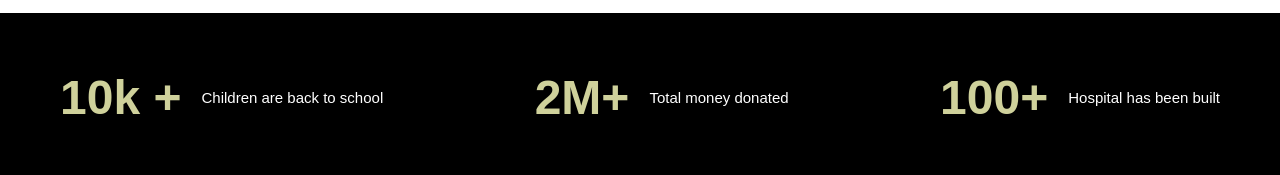
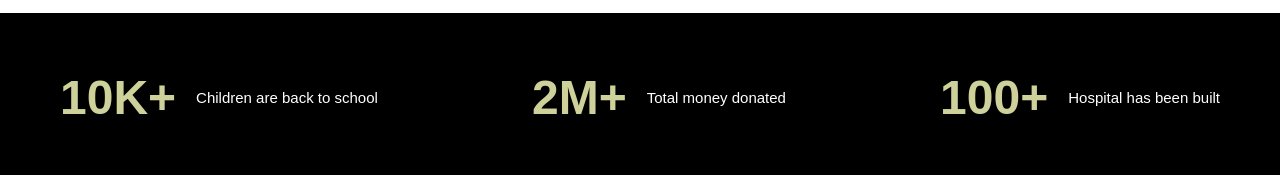
Before and after one commit to nikhilscaria3/CapitalHub, a React (Create React App) app in the folder frontend/: page / in a window 1280 px wide. Shown: the part 609-784 px from the top of the page. Built offline with nearby package versions, Linux system fonts and the light colour scheme.

Commit message:
update of count animation

```diff
--- a/frontend/package.json
+++ b/frontend/package.json
@@ -7,9 +7,11 @@
     "@testing-library/react": "^13.4.0",
     "@testing-library/user-event": "^13.5.0",
     "react": "^18.2.0",
+    "react-countup": "^6.5.0",
     "react-dom": "^18.2.0",
     "react-router-dom": "^6.22.3",
     "react-scripts": "5.0.1",
+    "react-spring": "^9.7.3",
     "web-vitals": "^2.1.4"
   },
   "scripts": {
--- a/frontend/src/Components/Homepage.js
+++ b/frontend/src/Components/Homepage.js
@@ -1,4 +1,4 @@
-import React from 'react';
+import React, { useEffect, useState } from 'react';
 import '../Styles/Homepage.css'
 import group from '../image/Group1.jpg'
 import group2 from '../image/Group.png'
@@ -12,9 +12,47 @@ import eightthirdimage from '../image/eightthirdimage.jpg'
 import Navbar from './Navcomponent';
 import Footer from './FooterComponent';
 
+const AnimatedCounter = ({ value, unit }) => {
+    const [displayedValue, setDisplayedValue] = useState(0);
+
+    useEffect(() => {
+        const interval = setInterval(() => {
+            setDisplayedValue((prevValue) => {
+                const increment = Math.ceil((value - prevValue) / 10); // Adjust the increment based on your preference
+                return prevValue + increment;
+            });
+        }, 100);
+
+        return () => clearInterval(interval);
+    }, [value]);
+
+    return (
+        <div className="animated-counter">
+            {displayedValue}
+            {unit}
+        </div>
+    );
+};
+
+const Homepage = () => {
+
+    const [childrenBackToSchool, setChildrenBackToSchool] = useState(0);
+    const [totalMoneyDonated, setTotalMoneyDonated] = useState(0);
+    const [hospitalsBuilt, setHospitalsBuilt] = useState(0);
+
+    useEffect(() => {
+        // Simulate API calls or any other logic to fetch the actual numbers
+        // For demonstration purposes, I'm using static values here
+        const fetchData = () => {
+            setChildrenBackToSchool(10);
+            setTotalMoneyDonated(2);
+            setHospitalsBuilt(100);
+        };
+
+        fetchData();
+    }, []);
 
 
-const Homepage = () => {
     return (
         <div>
             <div className='maincontainer'>
@@ -54,24 +92,24 @@ const Homepage = () => {
                 </div>
 
                 {/* thirdmain */}
-
                 <div className="thirdmaincontainer">
                     <div className="thirdcosubntainer">
                         <div className="thirdfirstpart">
-                            <div className="firsttitle">10k +</div>
+                            <div className='firsttitle'> <AnimatedCounter value={childrenBackToSchool} unit="K+" /></div>
                             <div className="secondtitle">Children are back to school</div>
                         </div>
                         <div className="thirdfirstpart">
-                            <div className="firsttitle">2M+</div>
+                            <div className='firsttitle'>
+                                <AnimatedCounter value={totalMoneyDonated} unit="M+" /></div>
                             <div className="secondtitle">Total money donated</div>
                         </div>
                         <div className="thirdfirstpart">
-                            <div className="firsttitle">100+</div>
+                            <div className='firsttitle'>
+                                <AnimatedCounter value={hospitalsBuilt} unit="+" /></div>
                             <div className="secondtitle">Hospital has been built</div>
                         </div>
                     </div>
                 </div>
-
 
                 {/* Fourth  Section  */}
 
--- a/frontend/src/Styles/Homepage.css
+++ b/frontend/src/Styles/Homepage.css
@@ -295,6 +295,7 @@ SeocndMainContainer */
     display: flex;
     align-items: center;
 }
+
 
 /* Fourth section */
 
```
Also changed, not shown: 1 other file (tests, documents, lock files or other folders).
